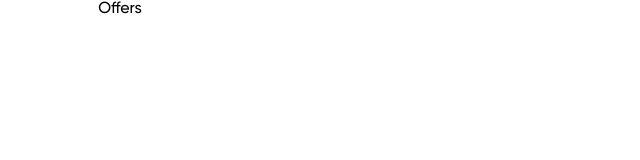
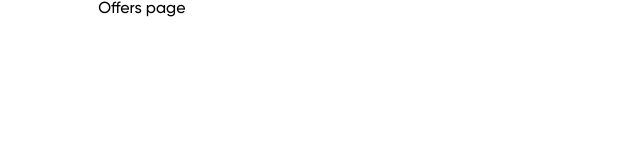
Before and after one commit to abhishekraut01/Swiggy_clone, a React (Vite) app: page /offers in a window 1280 px wide. Shown: the top 160 px of the page, without its empty margins (0-640 px from the left). Built offline with nearby package versions, Linux system fonts and the light colour scheme.

Commit message:
added components

```diff
--- a/src/components/Checkout.jsx
+++ b/src/components/Checkout.jsx
@@ -2,7 +2,7 @@ import React from 'react'
 
 function Checkout() {
   return (
-    <div>Checkout</div>
+    <div>Checkout page</div>
   )
 }
 
--- a/src/components/ErrorPage.jsx
+++ b/src/components/ErrorPage.jsx
@@ -1,5 +1,5 @@
 export const ErrorPage = ()=>(
     <div>
-        <h1>Opps Tu ye kaha aa gaya bro</h1>
+        <h1>Opps Tu ye kaha aa gaya bro error page</h1>
     </div>
 )
--- a/src/components/Myaccount.jsx
+++ b/src/components/Myaccount.jsx
@@ -2,7 +2,7 @@ import React from 'react'
 
 function Myaccount() {
   return (
-    <div>Myaccount</div>
+    <div>Myaccount page</div>
   )
 }
 
--- a/src/components/Offers.jsx
+++ b/src/components/Offers.jsx
@@ -2,7 +2,7 @@ import React from 'react'
 
 function Offers() {
   return (
-    <div>Offers</div>
+    <div>Offers page</div>
   )
 }
 
```
